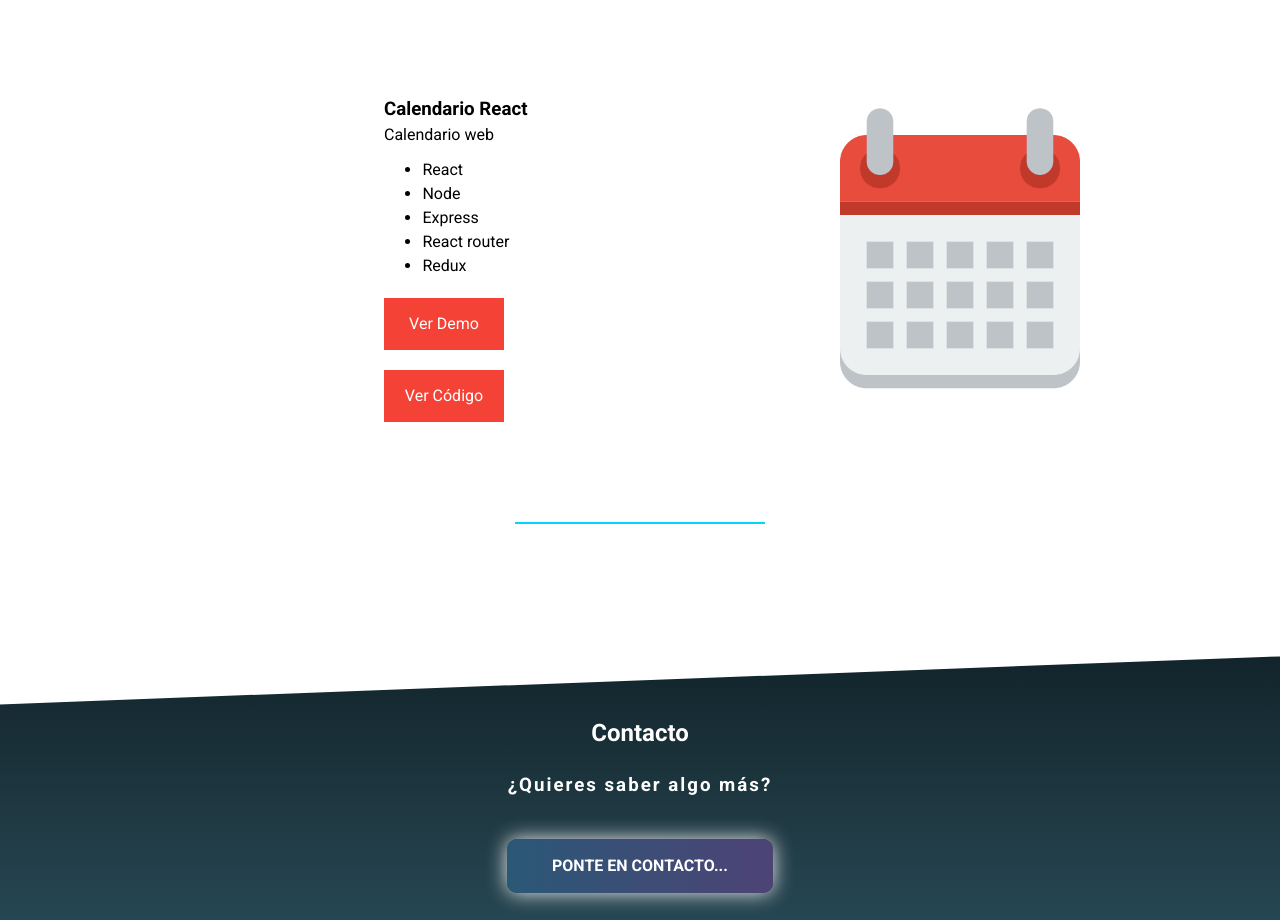
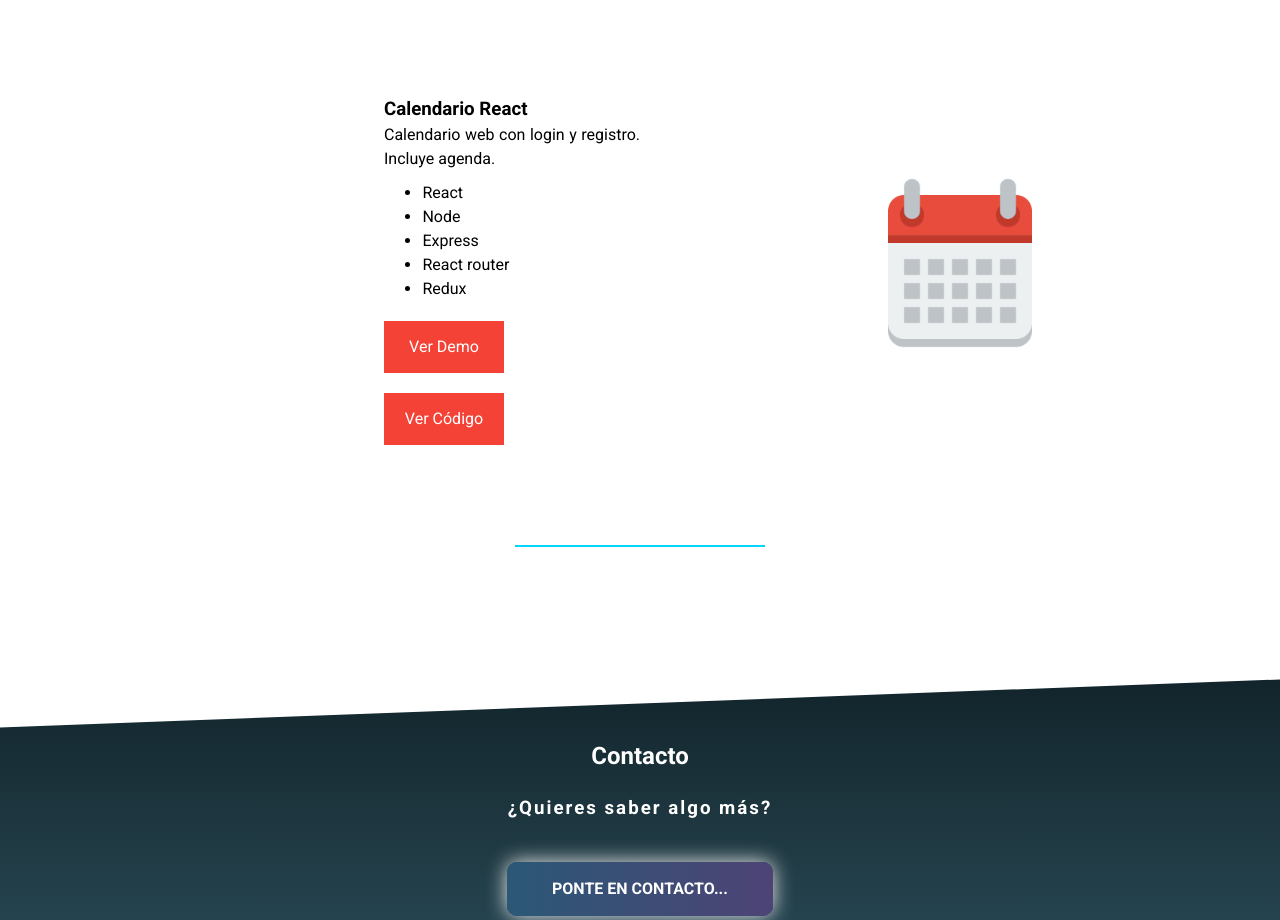
Before and after one commit to luis5944/luisportfolio, a React (Create React App) app: page / in a window 1280 px wide. Shown: the part 4140-5060 px from the top of the page. Built offline with nearby package versions, Linux system fonts and the light colour scheme.

Commit message:
margin projects

```diff
--- a/src/components/Project/Project.css
+++ b/src/components/Project/Project.css
@@ -2,6 +2,7 @@
   display: flex;
   justify-content: flex-end;
   margin-bottom: 10rem;
+
 }
 .project-body {
   display: flex;
@@ -23,7 +24,7 @@ hr {
   width: 50%;
 }
 .project-img img {
-  width: 50%;
+  width: 30%;
   height: auto;
 }
 .project-btn {
@@ -51,6 +52,7 @@ hr {
 @media only screen and (max-width: 1000px) {
   .project {
     flex-direction: column;
+    margin:2rem;
   }
   .project-body {
     padding: 1rem;
--- a/src/components/Projects/ProjectsData.js
+++ b/src/components/Projects/ProjectsData.js
@@ -81,7 +81,7 @@ export const ProjectsData = [
 
   {
     name: "Calendario React",
-    info: "Calendario web",
+    info: "Calendario web con login y registro. Incluye agenda.",
     urlCode: "https://github.com/luis5944/calendarreactnode",
     urlDemo: "https://calendar-react-1.herokuapp.com",
     img: "calendar.png",
```
